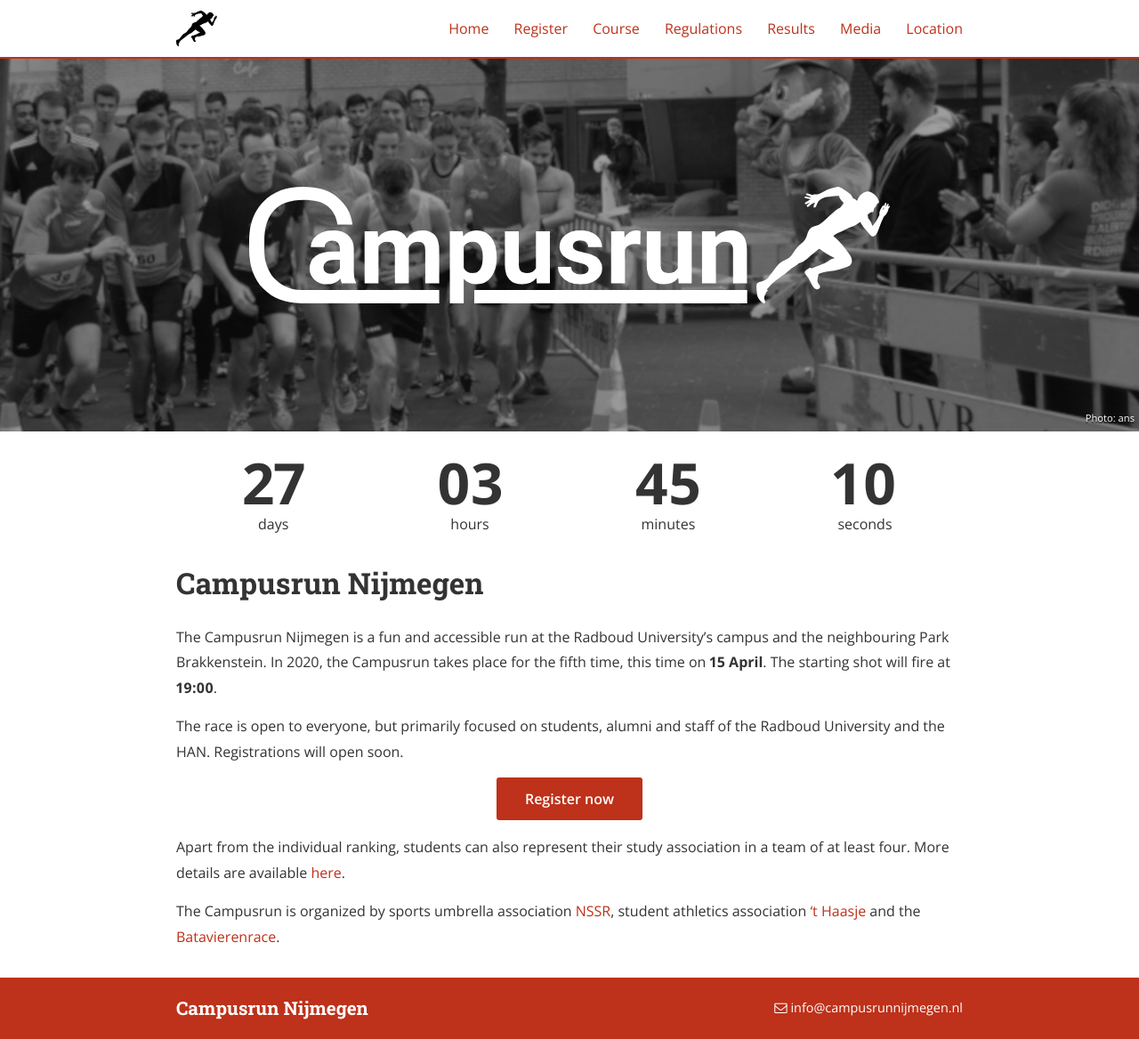
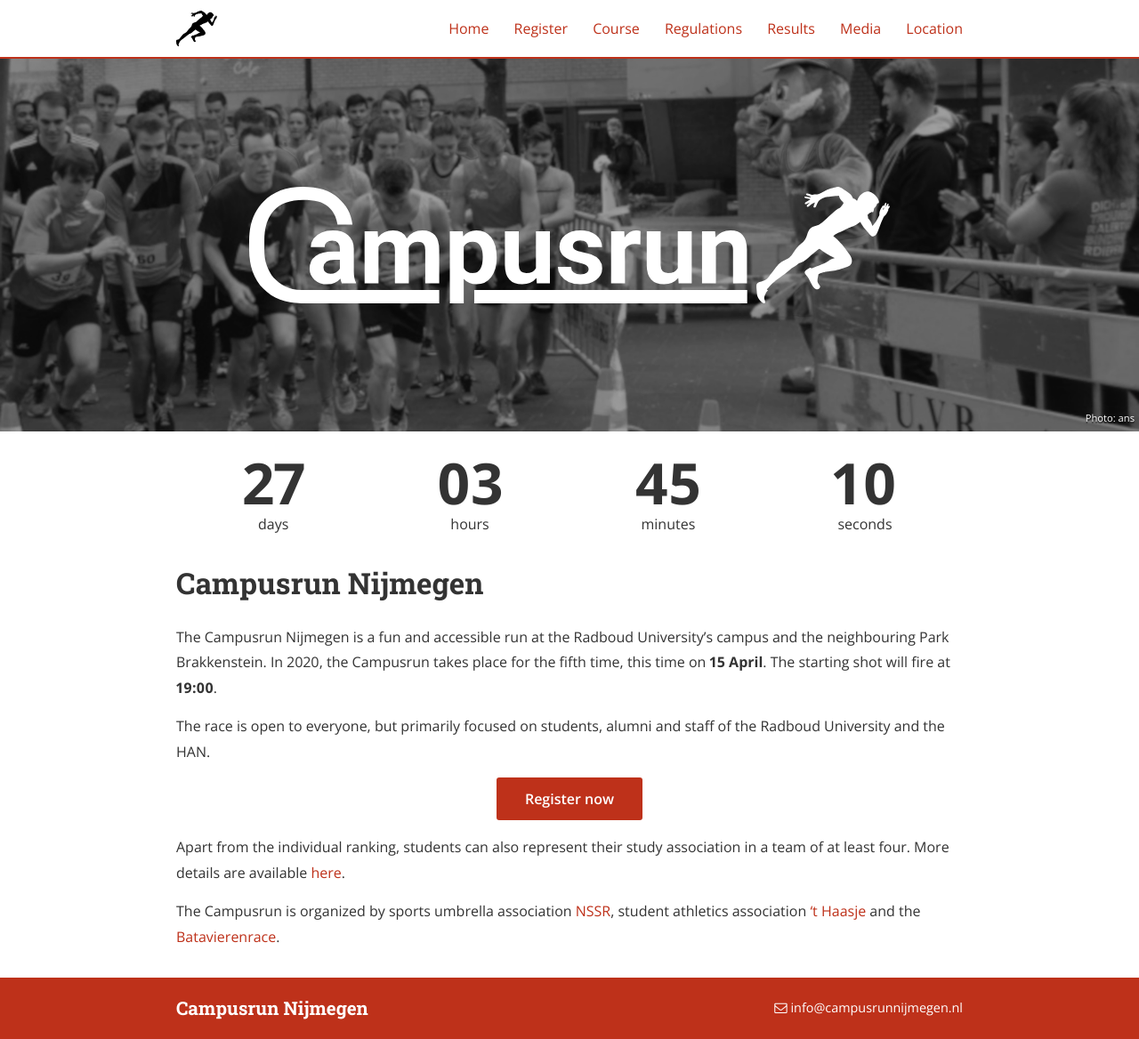
Before and after one commit to TimoMaarse/campusrun, a Jekyll site: the page built from index.md, in a window 1280 px wide and 1168 px high. Shown: the whole window at 89% size. Built offline with Jekyll 4.4.1, drawn with Linux system fonts in a browser that asks for light colours; nearby versions of some CDN libraries.

Commit message:
Fix mistake on front page

```diff
--- a/index.md
+++ b/index.md
@@ -74,7 +74,7 @@
 
 The Campusrun Nijmegen is a fun and accessible run at the Radboud University's campus and the neighbouring Park Brakkenstein. In 2020, the Campusrun takes place for the fifth time, this time on **15 April**. The starting shot will fire at **19:00**.
 
-The race is open to everyone, but primarily focused on students, alumni and staff of the Radboud University and the HAN. Registrations will open soon.
+The race is open to everyone, but primarily focused on students, alumni and staff of the Radboud University and the HAN.
 
 <center><a href="https://inschrijven.nl/form/2020041518435-en"><button style="background-color: #be311a; border: none; color: white; padding: 16px 32px; text-align: center;
 text-decoration: none; display: inline-block; font-size: 16px; margin-bottom: 16px;">Register now</button></a></center>
```
